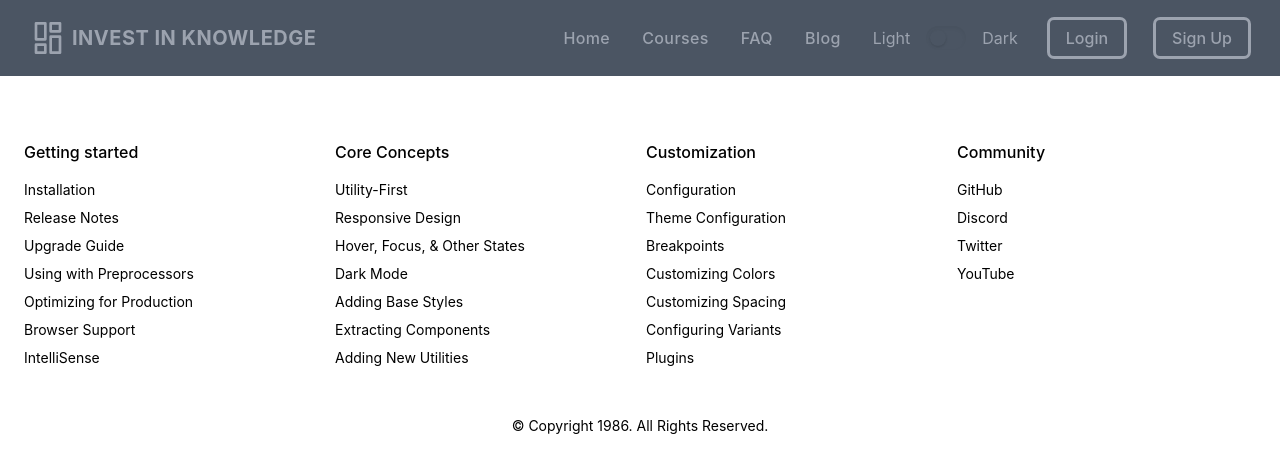
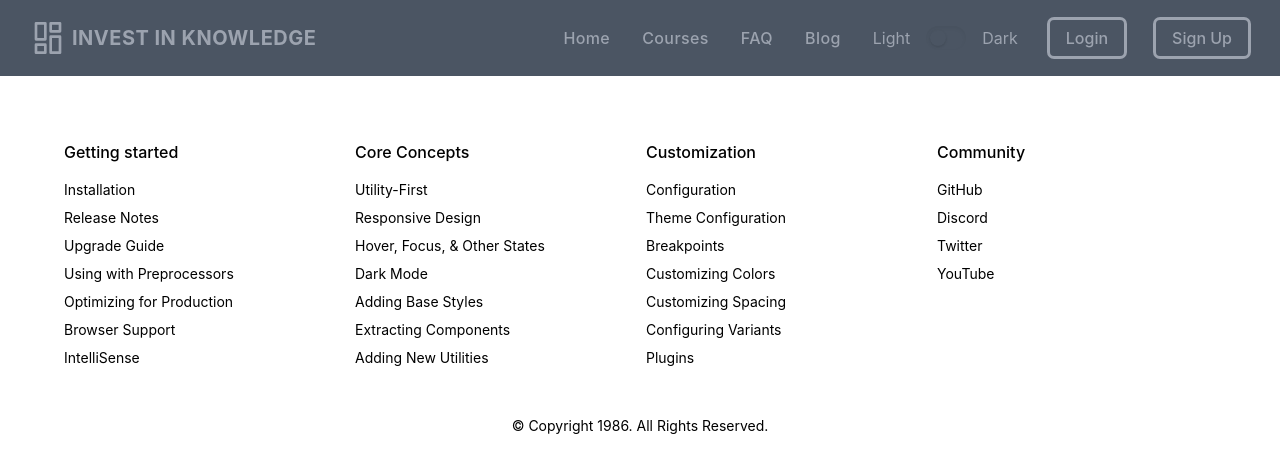
Before and after one commit to yusuf-khan-swd/invest-in-knowledge-client, a React (Create React App) app: page / in a window 1280 px wide. Shown: the top 472 px of the page. Built offline with nearby package versions, Linux system fonts and the light colour scheme; no server answers.

Commit message:
added padding instance of margin

```diff
--- a/src/Pages/Shared/Footer/Footer.js
+++ b/src/Pages/Shared/Footer/Footer.js
@@ -3,8 +3,8 @@ import { Link } from 'react-router-dom';
 
 const Footer = () => {
   return (
-    <div className='mt-10'>
-      <footer className="p-6 dark:bg-gray-800 dark:text-gray-100">
+    <div className='dark:bg-gray-800 p-10'>
+      <footer className="p-6 dark:text-gray-100">
         <div className="container grid grid-cols-2 mx-auto gap-x-3 gap-y-8 sm:grid-cols-3 md:grid-cols-4">
           <div className="flex flex-col space-y-4">
             <h2 className="font-medium">Getting started</h2>
```
